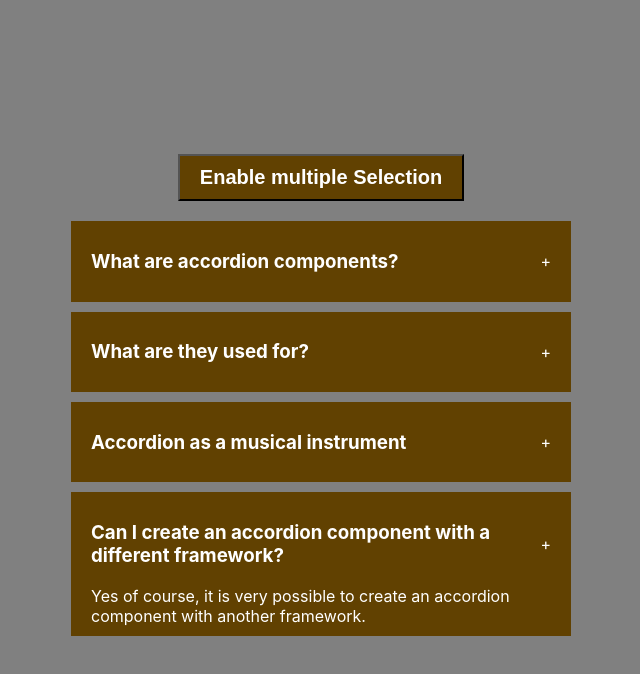
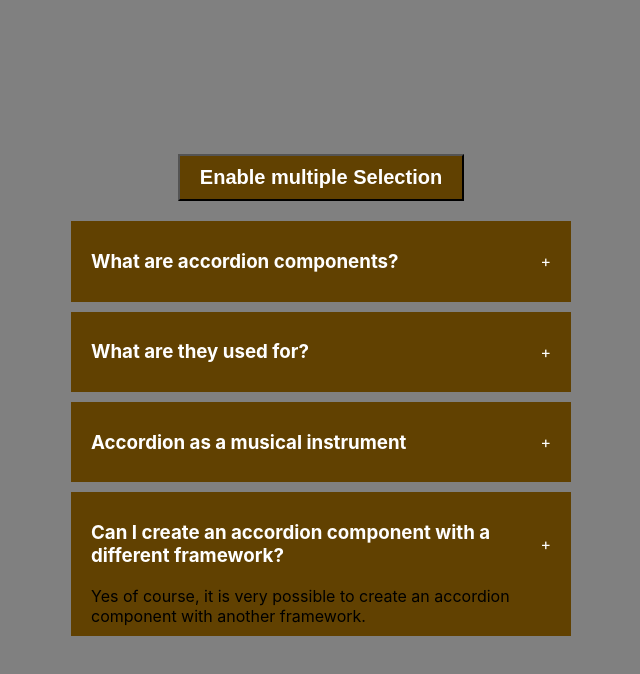
Before and after one commit to AhmedElyacoubiForJ/react-sandbox, a React (Create React App) app: page / in a window 1280 px wide. Both pictures are taken after a click on the element 640 px from the left and 564 px from the top of the page. Shown: the top 674 px of the page, without its empty margins (319-959 px from the left). Built offline with nearby package versions, Linux system fonts and the light colour scheme; the HTML template or start-up script is replaced by a standard one.

Commit message:
mini accordian project done

```diff
--- a/src/components/accordian/index.jsx
+++ b/src/components/accordian/index.jsx
@@ -48,9 +48,17 @@ export default function Accordian() {
                 <h3>{item.question}</h3>
                 <span>+</span>
               </div>
-              {selected === item.id && (
+              {enableMultipleSelection
+                ? multiple.indexOf(item.id) !== -1 && (
+                    <div className="acc-content ">{item.answer}</div>
+                  )
+                : selected === item.id && (
+                    <div className="acc-content ">{item.answer}</div>
+                  )}
+              {/* {selected === item.id ||
+              multiple.indexOf(item.id) !== -1 ? (
                 <div className="content">{item.answer}</div>
-              )}
+              ) : null} */}
             </div>
           ))
         ) : (
```
